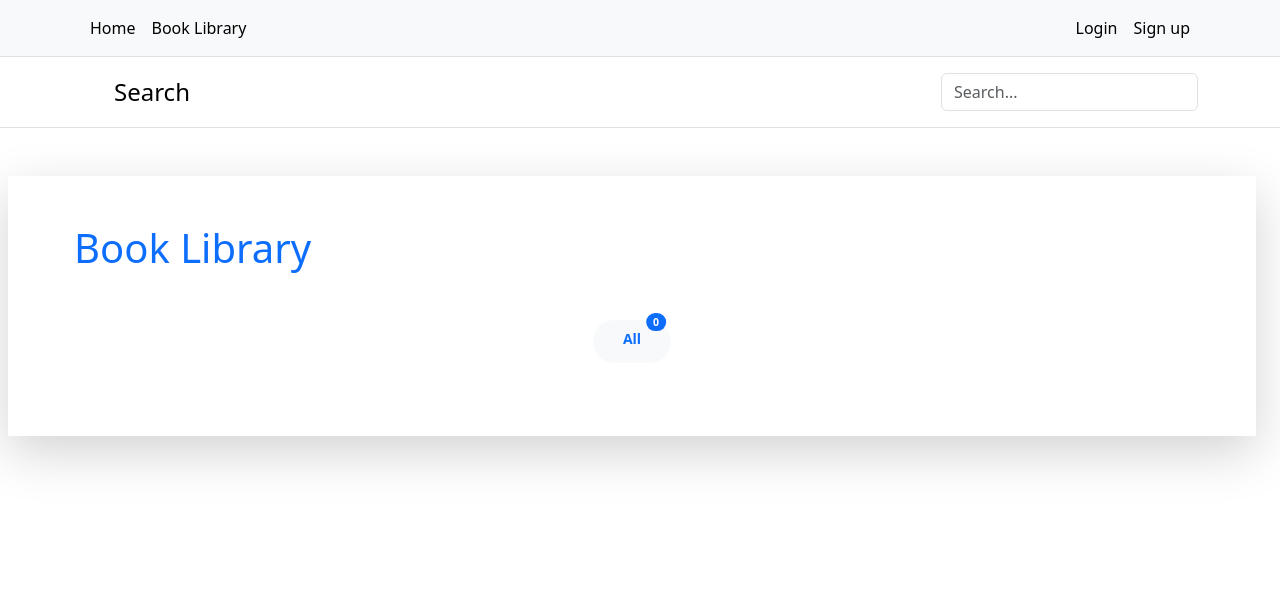
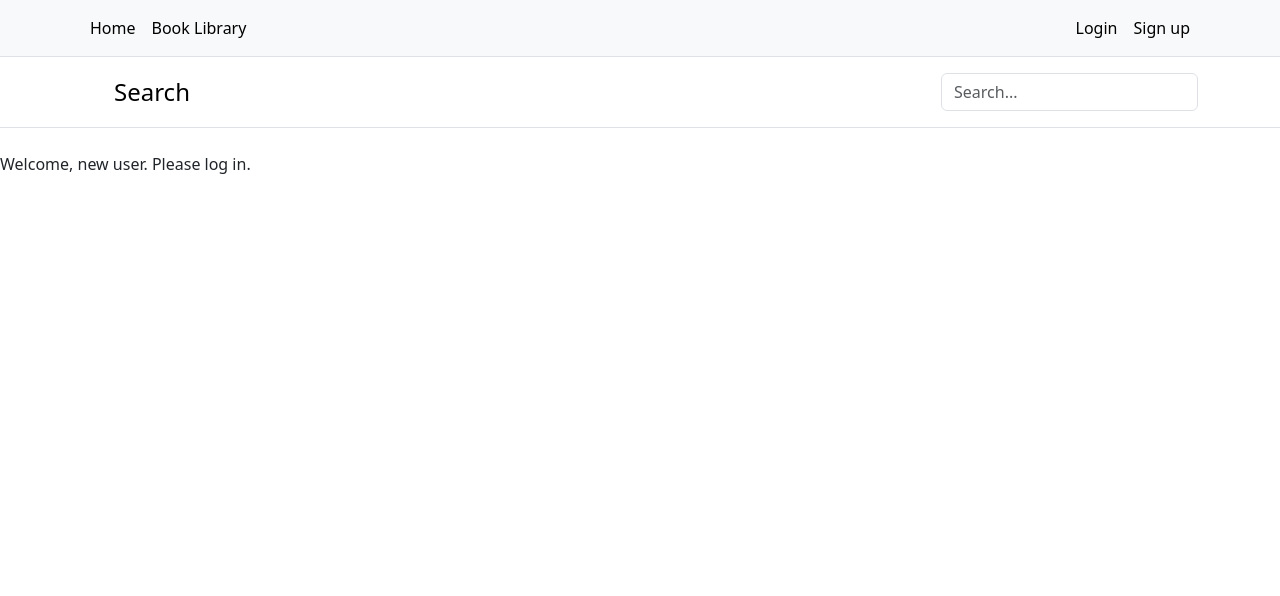
Before and after one commit to haadijafari/DB_Project, a Django app: page / in a window 1280 px wide. Shown: the top 596 px of the page. Run offline with Django 4.2, Linux system fonts and the light colour scheme; data that the repository does not hold is empty; parts of the project's set-up code (start-up, migrations or seed data) failed here and were passed over; some libraries are stand-ins or nearby versions.

Commit message:
Book Filtering
[+] user field has been added to the Book model
[+] Books now are shown for logged in user
[+] redirecting user after signup to login page
[+] some changes in admin site

```diff
--- a/book/book/settings/settings.py
+++ b/book/book/settings/settings.py
@@ -90,4 +90,4 @@ USE_TZ = True
 DEFAULT_AUTO_FIELD = 'django.db.models.BigAutoField'
 
 
-STATIC_URL = "static/"
+LOGIN_URL = 'accounts:login'
--- a/book/index/admin.py
+++ b/book/index/admin.py
@@ -7,15 +7,13 @@ class BookAdmin(admin.ModelAdmin):
     date_hierarchy = 'created_date'
     list_display = (
         'name',
+        'user',
         'author',
         'status',
         'age_group',
-        'created_date',
-        'reading_date_start',
-        'reading_date_end',
     )
 
-    list_filter = ('status', 'category', 'reading_date_start', 'reading_date_end', )
+    list_filter = ('status', 'category', 'user', 'author', 'tag')
     search_fields = ('name', 'author', )
 
 
--- a/book/index/templatetags/index_tags.py
+++ b/book/index/templatetags/index_tags.py
@@ -1,26 +1,26 @@
 from django import template
+from django.utils import timezone
+from django.db.models import Count, Q
 from index.models import Book, Category
-from django.utils import timezone
 
 register = template.Library()
 
+
 @register.inclusion_tag('index/index-book-list.html')
-def all_books():
-    books = Book.objects.all().order_by('-status')
-    return {'books': books}
+def user_books(username):
+    user_books = Book.objects.filter(user__username=username).order_by('-reading_date_end', '-status')
+
+    return {'books': user_books, 'username': username}
 
 @register.inclusion_tag('index/index-book-list-categories.html')
-def post_categories():
-    books = Book.objects.all()
-    categories = Category.objects.all()
-    cat_dict = {}
-    all = categories.count()
-    for cat in categories:
-        cat_dict[cat] = books.filter(category__name=cat.name).count()
+def user_post_categories(username):
+    categories = Category.objects.filter(book__user__username=username).annotate(
+        book_count=Count('book')
+    ).order_by('-book_count')
 
-    sorted_cat_dict = dict(
-        sorted(cat_dict.items(), key=lambda item: item[1], reverse=True))
-    return {'categories': sorted_cat_dict, 'all_cat_count': all}
+    categories_dict = {cat.name: cat.book_count for cat in categories}
+
+    return {'categories': categories_dict, 'all_cat_count': categories.count()}
 
 @register.filter(name="compare_to_now")
 def compare_to_now(value):
--- a/book/templates/accounts/signup.html
+++ b/book/templates/accounts/signup.html
@@ -31,7 +31,7 @@
     <form class="form-signin container" method="post" action="{% url 'accounts:signup' %}" >
         {% csrf_token %}
         <img class="mb-4" src="{% static 'vendor/bootstrap-icons-1.11.2/person-fill.svg' %}" alt="" width="72" height="72">
-        <h1 class="h3 mb-3 font-weight-normal text-light">Please Sign Up</h1>
+        <h1 class="h3 mb-3 font-weight-normal text-light">Sign Up</h1>
 
         <input type="text" name="username" class="form-control mt-2" placeholder="Username" required autofocus>
         {% if form.username.errors %}
--- a/book/templates/index/index-book-list-categories.html
+++ b/book/templates/index/index-book-list-categories.html
@@ -3,7 +3,7 @@
         <ul id="book-flters">
         <li data-filter="*" class="filter-active position-relative">All <span class="position-absolute top-0 start-100 translate-middle badge rounded-pill bg-primary">{{all_cat_count}}</span></li>
         {% for cat, count in categories.items %}
-        <li data-filter=".filter-{{cat.name}}" class="position-relative">{{cat.name}} <span class="position-absolute top-0 start-100 translate-middle badge rounded-pill bg-primary">{{count}}</span></li>
+        <li data-filter=".filter-{{cat}}" class="position-relative">{{cat}} <span class="position-absolute top-0 start-100 translate-middle badge rounded-pill bg-primary">{{count}}</span></li>
         {% endfor %}
         </ul>
     </div>
--- a/book/templates/index/index-book-list.html
+++ b/book/templates/index/index-book-list.html
@@ -10,7 +10,7 @@
             <h1 class="text-primary mb-5">Book Library</h1>
         </div>
 
-        {% post_categories %}
+        {% user_post_categories username %}
 
         <div class="row book-container">
           {% for book in books %}
--- a/book/templates/index/index.html
+++ b/book/templates/index/index.html
@@ -51,7 +51,11 @@
 
     <!-- Main -->
     <main>
-        {% all_books %}
+      {% if user.is_authenticated %}
+          {% user_books user.get_username %}
+      {% else %}
+          <p>Welcome, new user. Please log in.</p>
+      {% endif %}
     </main>
 
     <!-- JS Vendors -->
```
Also changed, not shown: book/accounts/views.py (+3 -4 lines), book/index/models.py (+19 -13 lines), book/templates/accounts/login.html (+9 -1 lines), book/index/migrations/0004_book_user.py (added), book/index/migrations/0005_alter_book_user.py (added).
